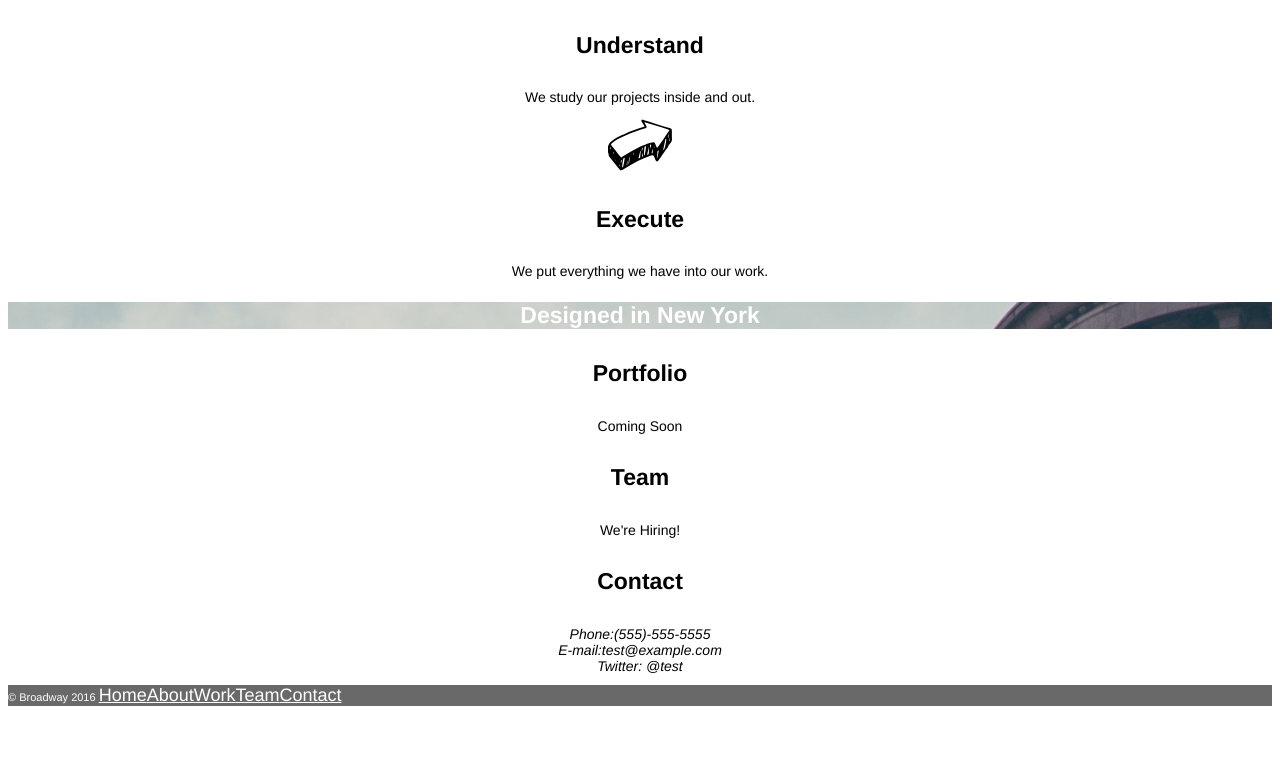
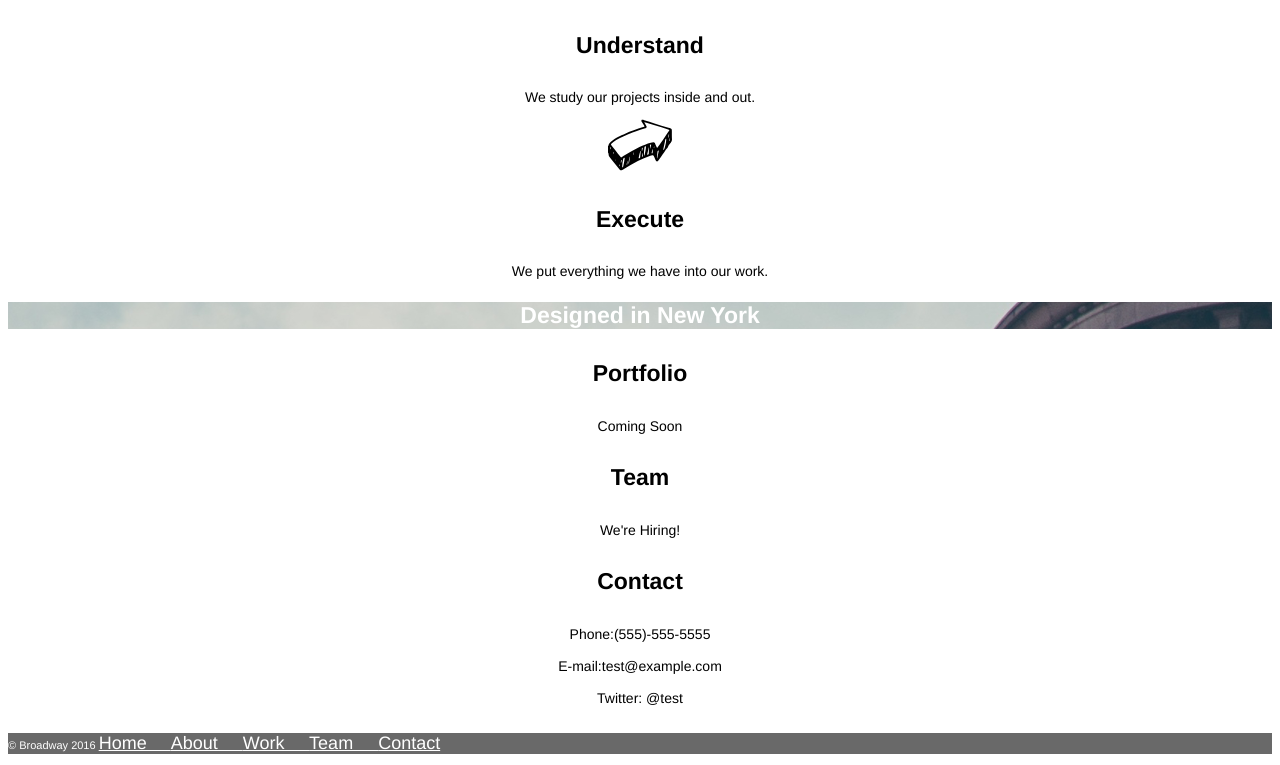
Before and after one commit to yaimcool91/Code-Projects, a plain HTML site: page Broadway/index.html in a window 1280 px wide. Shown: the part 667-1432 px from the top of the page. Before the commit the page ends 1384 px from the top, so only its background shows below. Drawn offline with Linux system fonts and the light colour scheme.

Commit message:
Final Touches
Spaced out the links, changed address tag to normal instead of default italic. Finished banner on Designed in New York. Have a little white line at the edge that I can't seem to get rid of.

```diff
--- a/Broadway/index.html
+++ b/Broadway/index.html
@@ -35,11 +35,11 @@
             <p>We're Hiring!</p>
           <h4>Contact</h4>
             <address>
-              Phone:(555)-555-5555<br>
-              E-mail:test@example.com<br>
-              Twitter: @test<br>
+              Phone:(555)-555-5555<br><br>
+              E-mail:test@example.com<br><br>
+              Twitter: @test<br><br>
             </address>
-            <p id="copyright">&copy Broadway 2016 <a href="">Home</a><a href="">About</a><a href="">Work</a><a href="">Team</a><a href="">Contact</a>
+            <p id="copyright">&copy Broadway 2016 <a href="">Home </a><a href="">About </a><a href="">Work </a><a href="">Team </a><a href="">Contact</a>
 
     </div>
   </body>
--- a/Broadway/resources/css/style.css
+++ b/Broadway/resources/css/style.css
@@ -30,6 +30,7 @@ p {
 }
 .banner2{
   background-image: url("../images/banner.png");
+  width: 100%;
 }
 #copyright{
   font-size: 11px;
@@ -40,8 +41,9 @@ p {
 a {
   color: white;
   font-size: 18px;
+  word-spacing: 20px;
 }
 address {
   font-size: 14px;
-  font-weight: normal;
+  font-style: normal;
 }
```
